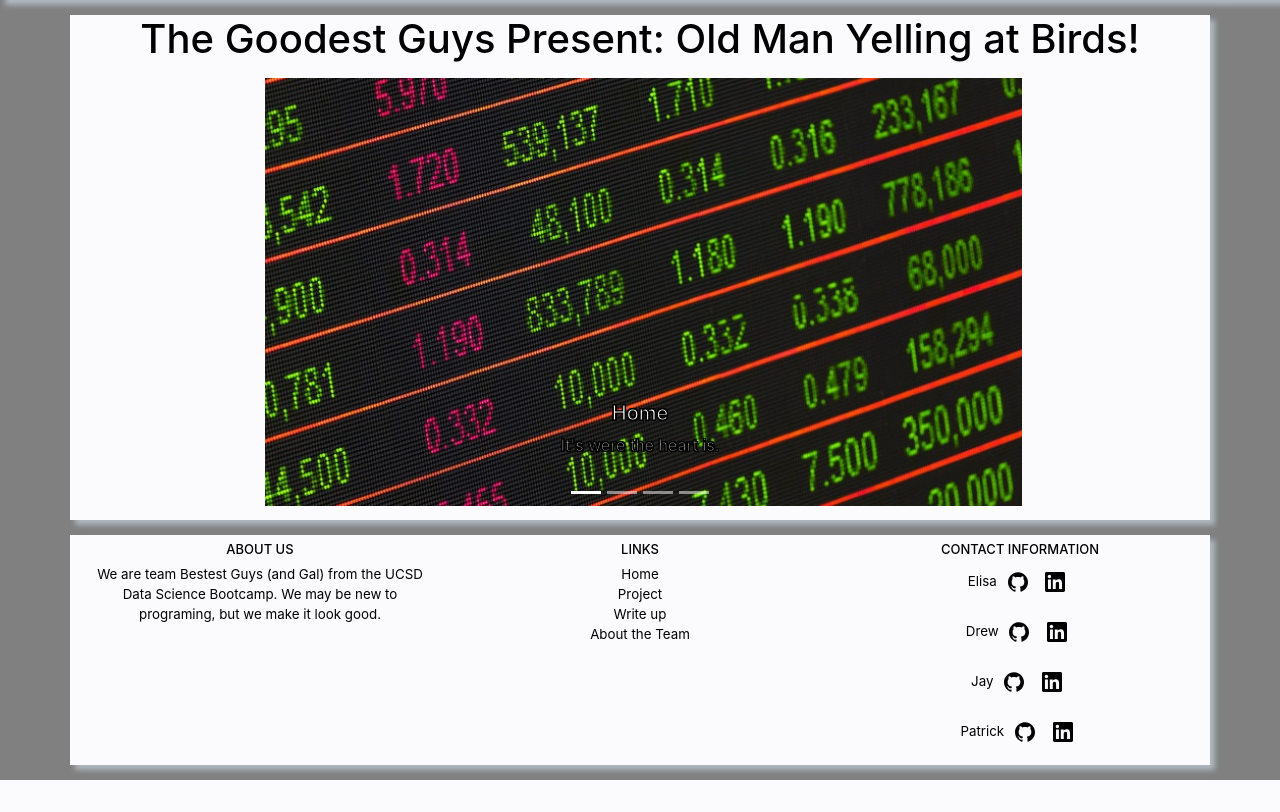
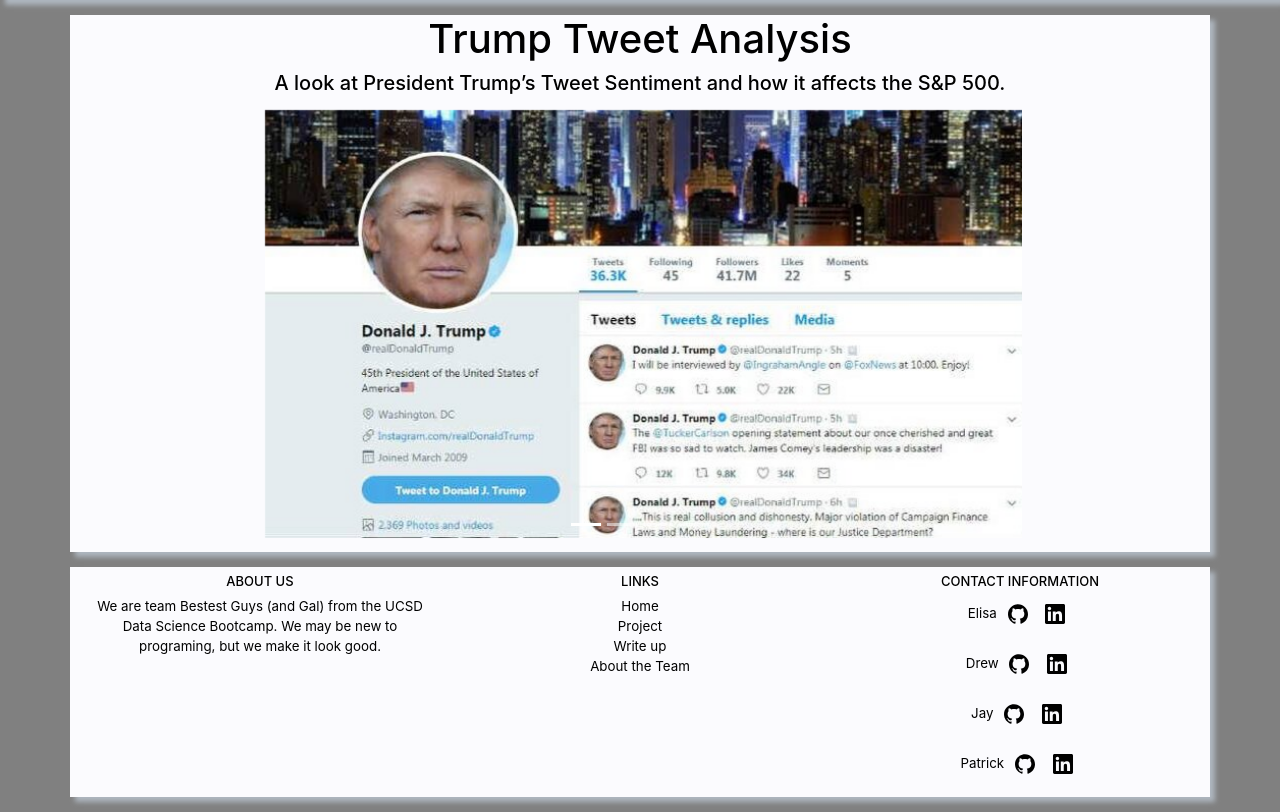
Before and after one commit to jaysueno/group_bestest_guys, a Flask app: page / in a window 1280 px wide. Shown: the part 58-870 px from the top of the page. Before the commit the page ends 838 px from the top, so only its background shows below. Run offline with Flask 2, Linux system fonts and the light colour scheme; some libraries are stand-ins or nearby versions.

Commit message:
changed title

```diff
--- a/templates/index.html
+++ b/templates/index.html
@@ -1,7 +1,8 @@
 {% extends 'base.html' %}
 
 {% block content %}
-    <h1>{% block title %} The Goodest Guys Present: Old Man Yelling at Birds! {% endblock %}</h1>
+    <h1>{% block title %}  Trump Tweet Analysis {% endblock %}</h1>
+    <h5 style="text-align: center;">A look at President Trump’s Tweet Sentiment and how it affects the S&P 500.</h5>
     <div id="carouselIndicators" class="carousel slide carousel-fade" data-ride="carousel"  data-pause="hover">
         <ol class="carousel-indicators">
           <li data-target="#carouselIndicators" data-slide-to="0" class="active"></li>
@@ -11,31 +12,39 @@
         </ol>
         <div class="carousel-inner">
             <div class="carousel-item active">
-                <img class="d-block w-100 img-fluid" src="../static/Images/market_scroller.jpg" alt="Home Slide">
+                <a href="#">
+                    <img class="d-block w-100 img-fluid" src="../static/Images/trump_twitter_scroller.jpg" alt="Home Slide">
+                </a>
+                <!-- <div class="carousel-caption d-none d-md-block">
+                        <h3 class="carousel-text">Home</h3>
+                        <h5 class="carousel-text">It's were the heart is.</h5>
+                </div> -->
+            </div>
+            <div class="carousel-item">
+                <a href="{{ url_for('project')}}">
+                    <img class="d-block w-100 img-fluid" src="../static/Images/const_scroller.jpg" alt="Project Slide">
+                </a>
                 <div class="carousel-caption d-none d-md-block">
-                        <h5 class="carousel-text">Home</h5>
-                        <p class="carousel-text">It's were the heart is.</p>
+                    <h3 class="carousel-text">Da Project</h3>
+                    <h5 class="carousel-text">The meat and potatos with all the fixings.</h5>
                 </div>
             </div>
             <div class="carousel-item">
-                <img class="d-block w-100 img-fluid" src="../static/Images/const_scroller.jpg" alt="Project Slide">
+                <a href="{{ url_for('ml')}}">
+                    <img class="d-block w-100 img-fluid" src="../static/Images/blue_ge0_scroller.jpg" alt="Write up Slide">
+                </a>
                 <div class="carousel-caption d-none d-md-block">
-                    <h5 class="carousel-text">Da Project</h5>
-                    <p class="carousel-text">The meat and potatos with all the fixings.</p>
+                    <h3 class="carousel-text">Project Write Up</h3>
+                    <h5 class="carousel-text">We have spoken.</h5>
                 </div>
             </div>
             <div class="carousel-item">
-                <img class="d-block w-100 img-fluid" src="../static/Images/blue_ge0_scroller.jpg" alt="Write up Slide">
+                <a href="{{ url_for('about')}}">
+                    <img class="d-block w-100 img-fluid" src="../static/Images/matric_scroller.jpg" alt="About Slide">
+                </a>
                 <div class="carousel-caption d-none d-md-block">
-                    <h5 class="carousel-text">Project Write Up</h5>
-                    <p class="carousel-text">We have spoken.</p>
-                </div>
-            </div>
-            <div class="carousel-item">
-                <img class="d-block w-100 img-fluid" src="../static/Images/matric_scroller.jpg" alt="About Slide">
-                <div class="carousel-caption d-none d-md-block">
-                    <h5 class="carousel-text">We are...</h5>
-                    <p class="carousel-text">the champions!</p>
+                    <h3 class="carousel-text">We are...</h3>
+                    <h5 class="carousel-text">the champions!</h5>
                 </div>
             </div>
         </div>
```
